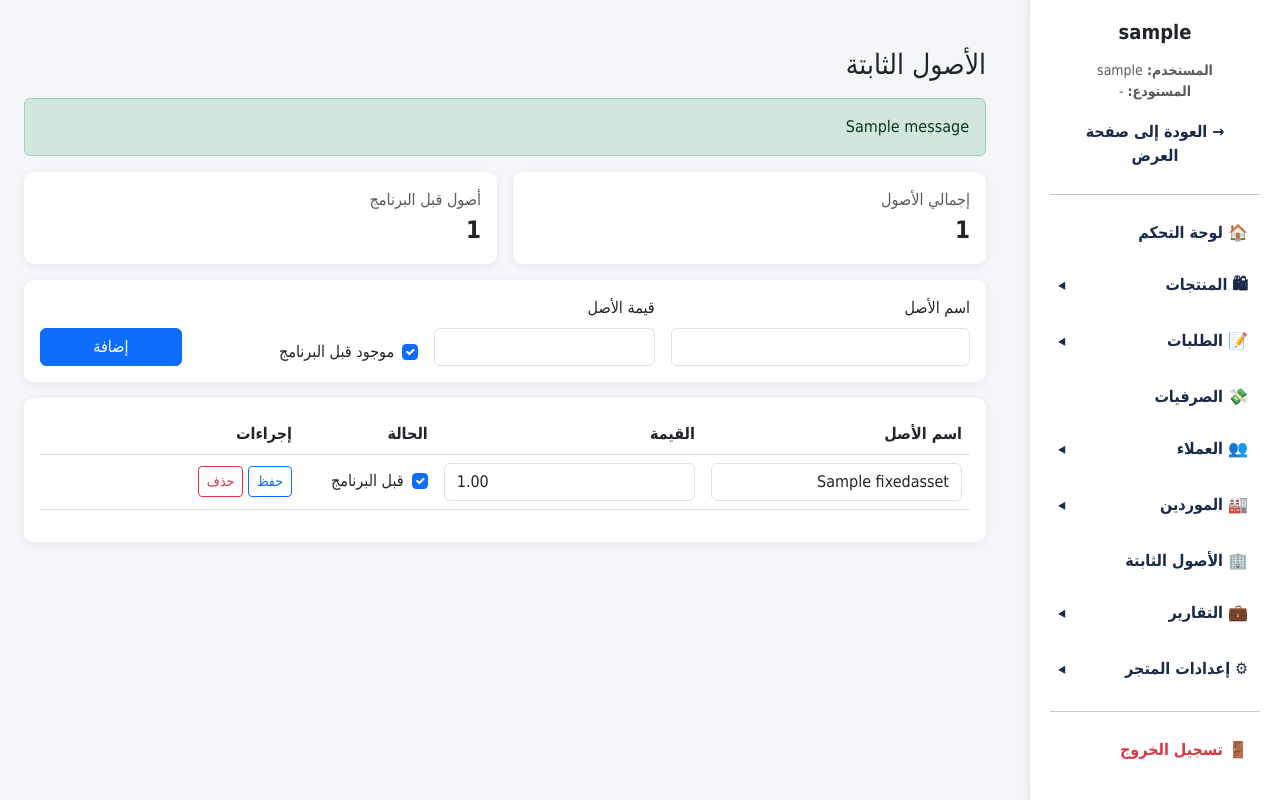
After one commit to bassamhmod-rgb/amazon2, a Django app: a page that uses dashboard/templates/dashboard/sidebar.html in a window 1280 px wide. The commit adds this page. Run offline with Django 4.2, Linux system fonts and the light colour scheme; a user stored in the database is signed in; tables that the repository leaves empty hold one stand-in row (values such as "Sample post"); one stand-in notice (Sample message) is shown; data that the repository does not hold is empty; parts of the project's set-up code (start-up, migrations or seed data) failed here and were passed over.

```diff
--- a/dashboard/models.py
+++ b/dashboard/models.py
@@ -98,6 +98,28 @@ class Expense(models.Model):
         return super().save(*args, **kwargs)
 
 
+class FixedAsset(models.Model):
+    update_time = models.BigIntegerField(blank=True, null=True)
+    mobile_update_time = models.BigIntegerField(blank=True, null=True)
+    access_id = models.BigIntegerField(blank=True, null=True)
+    store = models.ForeignKey(Store, on_delete=models.CASCADE, related_name="fixed_assets")
+    name = models.CharField(max_length=160)
+    value = models.DecimalField(max_digits=14, decimal_places=2, default=Decimal("0.00"))
+    existed_before_program = models.BooleanField(default=True)
+    created_at = models.DateTimeField(default=timezone.now)
+
+    class Meta:
+        ordering = ["-id"]
+
+    def __str__(self):
+        return f"{self.store} - {self.name}"
+
+    def save(self, *args, **kwargs):
+        _touch_update_time(self, kwargs)
+        _touch_mobile_update_time(self, kwargs)
+        return super().save(*args, **kwargs)
+
+
 class AppUpdate(models.Model):
     PLATFORM_ANDROID = "android"
     PLATFORM_WINDOWS = "windows"
--- /dev/null
+++ b/dashboard/templates/dashboard/fixed_assets_list.html
@@ -0,0 +1,127 @@
+<!DOCTYPE html>
+<html lang="ar" dir="rtl">
+<head>
+    <meta charset="UTF-8">
+    <title>الأصول الثابتة - {{ store.name }}</title>
+    <link href="https://cdn.jsdelivr.net/npm/bootstrap@5.3.0/dist/css/bootstrap.rtl.min.css" rel="stylesheet">
+    <style>
+        body { background:#f4f6f9; font-family:Tahoma, Arial, sans-serif; }
+        .sidebar{ width:250px; position:fixed; top:0; right:0; height:100vh; background:#fff; padding:20px; box-shadow:-2px 0 8px rgba(0,0,0,.08); z-index:1000; }
+        .sidebar a{ display:block; padding:10px 12px; color:#1A2A4A; text-decoration:none; border-radius:8px; margin-bottom:8px; font-weight:600; }
+        .sidebar a:hover{ background:#e9f2ff; color:#0d6efd; }
+        .content{ margin-right:270px; padding:24px; }
+        .card{ border:0; border-radius:10px; box-shadow:0 2px 10px rgba(15,23,42,.06); }
+        #sidebarArrow{ display:none; }
+        @media(max-width:768px){
+            .sidebar{ right:-260px; transition:.25s; }
+            .sidebar.active{ right:0; }
+            .content{ margin-right:0; padding:16px; }
+            #sidebarArrow{ display:block; position:fixed; right:0; top:45%; z-index:1200; background:#1A2A4A; color:#fff; padding:10px; border-radius:8px 0 0 8px; cursor:pointer; }
+        }
+    </style>
+</head>
+<body>
+<div id="sidebarArrow">❯</div>
+{% include "dashboard/sidebar.html" %}
+
+<main class="content">
+    <div class="d-flex justify-content-between align-items-center mb-3">
+        <h3 class="mb-0">الأصول الثابتة</h3>
+    </div>
+
+    {% if messages %}
+        {% for message in messages %}
+            <div class="alert alert-{{ message.tags|default:'info' }}">{{ message }}</div>
+        {% endfor %}
+    {% endif %}
+
+    <div class="row g-3 mb-3">
+        <div class="col-md-6">
+            <div class="card p-3">
+                <div class="text-muted">إجمالي الأصول</div>
+                <div class="fs-4 fw-bold">{{ total_value }}</div>
+            </div>
+        </div>
+        <div class="col-md-6">
+            <div class="card p-3">
+                <div class="text-muted">أصول قبل البرنامج</div>
+                <div class="fs-4 fw-bold">{{ opening_value }}</div>
+            </div>
+        </div>
+    </div>
+
+    <div class="card p-3 mb-3">
+        <form method="post" class="row g-3 align-items-end">
+            {% csrf_token %}
+            <div class="col-md-4">
+                <label class="form-label">اسم الأصل</label>
+                <input type="text" name="name" class="form-control" required>
+            </div>
+            <div class="col-md-3">
+                <label class="form-label">قيمة الأصل</label>
+                <input type="number" step="0.01" min="0" name="value" class="form-control" required>
+            </div>
+            <div class="col-md-3">
+                <div class="form-check mt-4">
+                    <input class="form-check-input" type="checkbox" name="existed_before_program" id="assetBefore" checked>
+                    <label class="form-check-label" for="assetBefore">موجود قبل البرنامج</label>
+                </div>
+            </div>
+            <div class="col-md-2">
+                <button class="btn btn-primary w-100">إضافة</button>
+            </div>
+        </form>
+    </div>
+
+    <div class="card p-3">
+        <div class="table-responsive">
+            <table class="table align-middle">
+                <thead>
+                <tr>
+                    <th>اسم الأصل</th>
+                    <th>القيمة</th>
+                    <th>الحالة</th>
+                    <th style="width:260px;">إجراءات</th>
+                </tr>
+                </thead>
+                <tbody>
+                {% for asset in assets %}
+                    <tr>
+                        <form method="post">
+                            {% csrf_token %}
+                            <input type="hidden" name="asset_id" value="{{ asset.id }}">
+                            <td><input class="form-control" name="name" value="{{ asset.name }}" required></td>
+                            <td><input class="form-control" type="number" step="0.01" min="0" name="value" value="{{ asset.value }}" required></td>
+                            <td>
+                                <div class="form-check">
+                                    <input class="form-check-input" type="checkbox" name="existed_before_program" id="before{{ asset.id }}" {% if asset.existed_before_program %}checked{% endif %}>
+                                    <label class="form-check-label" for="before{{ asset.id }}">قبل البرنامج</label>
+                                </div>
+                            </td>
+                            <td>
+                                <button class="btn btn-sm btn-outline-primary" name="action" value="save">حفظ</button>
+                                <button class="btn btn-sm btn-outline-danger" name="action" value="delete" onclick="return confirm('حذف الأصل؟')">حذف</button>
+                            </td>
+                        </form>
+                    </tr>
+                {% empty %}
+                    <tr><td colspan="4" class="text-center text-muted py-4">لا توجد أصول ثابتة.</td></tr>
+                {% endfor %}
+                </tbody>
+            </table>
+        </div>
+    </div>
+</main>
+
+<script>
+const sidebar = document.getElementById("sidebar");
+const arrow = document.getElementById("sidebarArrow");
+if (arrow && sidebar) {
+    arrow.addEventListener("click", () => {
+        sidebar.classList.toggle("active");
+        arrow.innerHTML = sidebar.classList.contains("active") ? "❮" : "❯";
+    });
+}
+</script>
+</body>
+</html>
--- a/dashboard/templates/dashboard/sidebar.html
+++ b/dashboard/templates/dashboard/sidebar.html
@@ -140,6 +140,10 @@
                     </div>
                 </details>
 
+                <a href="{% url 'dashboard:fixed_assets_list' store.slug %}">
+                    🏢 الأصول الثابتة
+                </a>
+
                 <details class="sidebar-group">
                     <summary class="sidebar-summary">💼 التقارير</summary>
                     <div class="sidebar-submenu">
--- a/dashboard/urls.py
+++ b/dashboard/urls.py
@@ -73,6 +73,7 @@ path("<slug:store_slug>/suppliers/<int:supplier_id>/edit/", views.supplier_updat
 path("<slug:store_slug>/suppliers/<int:supplier_id>/delete/", views.delete_supplier, name="delete_supplier"),
 path("<slug:store_slug>/balances/", views.balances_report, name="balances_report"),
 path("<slug:store_slug>/profits/", views.profits_report, name="profits_report"),
+path("<slug:store_slug>/fixed-assets/", views.fixed_assets_list, name="fixed_assets_list"),
 
 # ظ„ظ„ط¨ط­ط«
 path("<slug:store_slug>/search-suppliers/", views.search_suppliers),
--- a/dashboard/views.py
+++ b/dashboard/views.py
@@ -41,7 +41,7 @@ from django.db.models import Q
 from accounts.models import Supplier
 from django.http import JsonResponse
 # Expenses
-from .models import Expense, ExpenseType, ExpenseReason
+from .models import Expense, ExpenseType, ExpenseReason, FixedAsset
 
 FIXED_EXPENSE_TYPES = ["صرفيات عمل", "صرفيات عامة"]
 # أما إذا كنت ناقله كمان لـ accounts، الغي السطر اللي فوق واستخدم هاد:
@@ -1898,6 +1898,61 @@ def expenses_list(request, store_slug):
         "selected_type_id": type_id,
         "selected_reason_id": reason_id,
         "total_amount": total_amount,
+    })
+
+
+@login_required
+def fixed_assets_list(request, store_slug):
+    store = _get_store_for_dashboard(request, store_slug)
+
+    if request.method == "POST":
+        asset_id = request.POST.get("asset_id")
+        action = request.POST.get("action", "save")
+        if action == "delete" and asset_id:
+            asset = get_object_or_404(FixedAsset, id=asset_id, store=store)
+            asset.delete()
+            messages.success(request, "تم حذف الأصل.")
+            return redirect("dashboard:fixed_assets_list", store_slug=store.slug)
+
+        name = (request.POST.get("name") or "").strip()
+        value_raw = (request.POST.get("value") or "0").replace(",", ".")
+        existed_before_program = request.POST.get("existed_before_program") == "on"
+        try:
+            value = Decimal(value_raw)
+        except Exception:
+            value = Decimal("0")
+
+        if not name:
+            messages.error(request, "اسم الأصل مطلوب.")
+        else:
+            if asset_id:
+                asset = get_object_or_404(FixedAsset, id=asset_id, store=store)
+                asset.name = name
+                asset.value = value
+                asset.existed_before_program = existed_before_program
+                asset.save()
+                messages.success(request, "تم تعديل الأصل.")
+            else:
+                FixedAsset.objects.create(
+                    store=store,
+                    name=name,
+                    value=value,
+                    existed_before_program=existed_before_program,
+                )
+                messages.success(request, "تمت إضافة الأصل.")
+            return redirect("dashboard:fixed_assets_list", store_slug=store.slug)
+
+    assets = FixedAsset.objects.filter(store=store).order_by("-id")
+    total_value = assets.aggregate(total=Sum("value"))["total"] or Decimal("0")
+    opening_value = (
+        assets.filter(existed_before_program=True).aggregate(total=Sum("value"))["total"]
+        or Decimal("0")
+    )
+    return render(request, "dashboard/fixed_assets_list.html", {
+        "store": store,
+        "assets": assets,
+        "total_value": total_value,
+        "opening_value": opening_value,
     })
 
 
--- a/mobile_sync/urls.py
+++ b/mobile_sync/urls.py
@@ -23,6 +23,7 @@ urlpatterns = [
     path("expense-types/", views.expense_types_pull, name="expense_types_pull"),
     path("expense-reasons/", views.expense_reasons_pull, name="expense_reasons_pull"),
     path("expenses/", views.expenses_pull, name="expenses_pull"),
+    path("fixed-assets/", views.fixed_assets_pull, name="fixed_assets_pull"),
     path("products/", views.products_pull, name="products_pull"),
     path("barcodes/", views.barcodes_pull, name="barcodes_pull"),
     path("deletes/", views.deletes_pull, name="deletes_pull"),
```
Also changed, not shown: mobile_sync/signals.py (+6 -1 lines), mobile_sync/views.py (+87 -1 lines), dashboard/migrations/0006_fixedasset.py (added).
